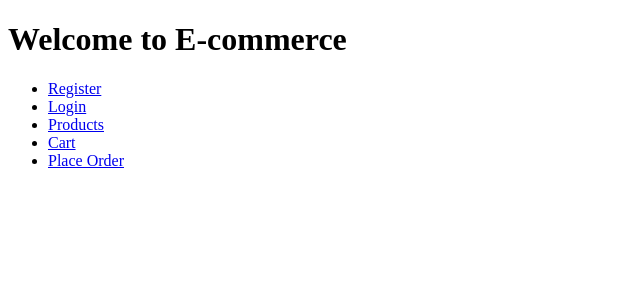
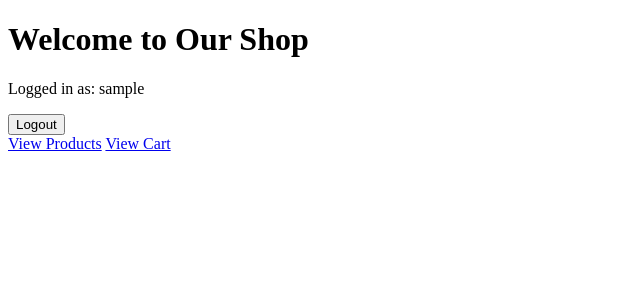
Before and after one commit to joseflneto/e_commerce_platform, a Flask app: page / in a window 1280 px wide. Shown: the top 300 px of the page, without its empty margins (0-640 px from the left). Run offline with Flask 3, Linux system fonts and the light colour scheme; the visitor is signed in with stand-in values (Sample User, id 1).

Commit message:
fix - fixed required login to take another actions

```diff
--- a/app.py
+++ b/app.py
@@ -1,4 +1,4 @@
-from flask import Flask, request, jsonify, render_template, session  # Import session
+from flask import Flask, request, jsonify, render_template, session, redirect
 import json
 import hashlib
 
@@ -76,7 +76,10 @@ def clear_all_files():
 
 @app.route('/')
 def index():
-    return render_template('index.html')
+    logged_in = 'username' in session
+    username = session.get('username')
+    return render_template('index.html', logged_in=logged_in, username=username)
+
 
 @app.route('/register', methods=['GET', 'POST'])
 def register():
@@ -96,6 +99,9 @@ def register():
             return jsonify({'error': 'Username and password required'}), 400
     return render_template('register.html')
 
+
+
+
 @app.route('/login', methods=['GET', 'POST'])
 def login():
     if request.method == 'POST':
@@ -109,10 +115,11 @@ def login():
             return jsonify({'error': 'Invalid credentials'}), 401
     return render_template('login.html')
 
-@app.route('/logout')
+@app.route('/logout', methods=['POST'])
 def logout():
     session.pop('username', None)  # Remove o username da sessão ao fazer logout
-    return jsonify({'message': 'Logout successful'}), 200
+    return redirect('/')
+
 
 @app.route('/products', methods=['GET'])
 def products():
@@ -143,6 +150,8 @@ def cart():
     user_cart_products = [product_dict.get(pid, {}) for pid in user_cart]
 
     return render_template('cart.html', cart=user_cart_products, username=username)
+
+
 
 
 
@@ -199,5 +208,6 @@ def orders():
     return render_template('orders.html', orders=user_orders)
 
 
+
 if __name__ == '__main__':
     app.run(port=8080, debug=True)
--- a/templates/index.html
+++ b/templates/index.html
@@ -7,15 +7,19 @@
     <link rel="stylesheet" href="/static/style.css">
 </head>
 <body>
-    <h1>Welcome to E-commerce</h1>
-    <nav>
-        <ul>
-            <li><a href="/register">Register</a></li>
-            <li><a href="/login">Login</a></li>
-            <li><a href="/products">Products</a></li>
-            <li><a href="/cart">Cart</a></li>
-            <li><a href="/place_order">Place Order</a></li>
-        </ul>
-    </nav>
+    <h1>Welcome to Our Shop</h1>
+
+    {% if logged_in %}
+        <p>Logged in as: {{ username }}</p>
+        <form action="/logout" method="post">
+            <button type="submit">Logout</button>
+        </form>
+    {% else %}
+        <a href="/login">Login</a>
+        <a href="/register">Register</a>
+    {% endif %}
+
+    <a href="/products">View Products</a>
+    <a href="/cart">View Cart</a>
 </body>
 </html>
```
